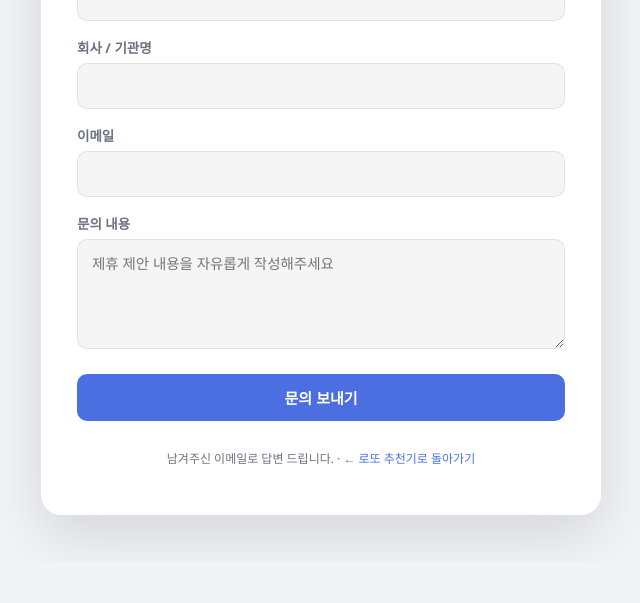
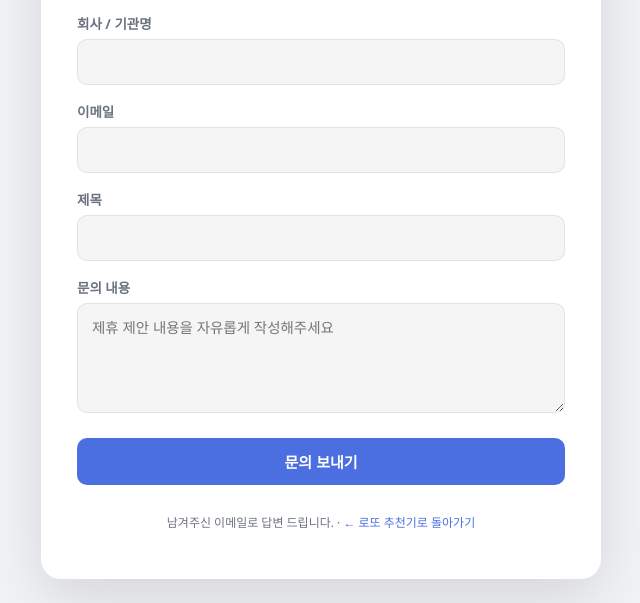
Before and after one commit to bibianapark/product-builder-lecture, a plain HTML site: page partner.html in a window 1280 px wide. Shown: the part 238-841 px from the top of the page, without its empty margins (319-959 px from the left). Before the commit the page ends 800 px from the top, so only its background shows below. Drawn offline with Linux system fonts and the light colour scheme.

Commit message:
제휴 문의 폼에 제목 입력란 추가
Co-Authored-By: Claude Sonnet 5 <noreply@anthropic.com>

```diff
--- a/partner.html
+++ b/partner.html
@@ -137,6 +137,10 @@
         <input type="email" id="email" name="email" required>
       </div>
       <div>
+        <label for="subject">제목</label>
+        <input type="text" id="subject" name="_subject" required>
+      </div>
+      <div>
         <label for="message">문의 내용</label>
         <textarea id="message" name="message" placeholder="제휴 제안 내용을 자유롭게 작성해주세요" required></textarea>
       </div>
```
